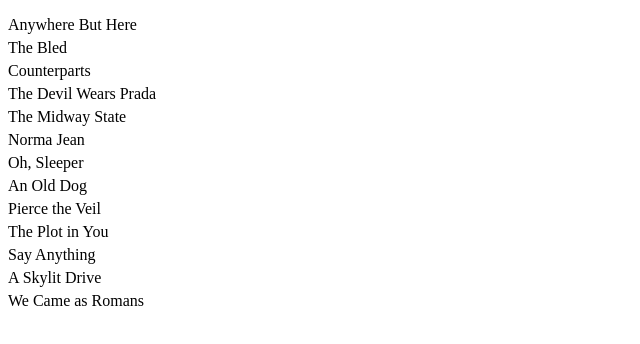
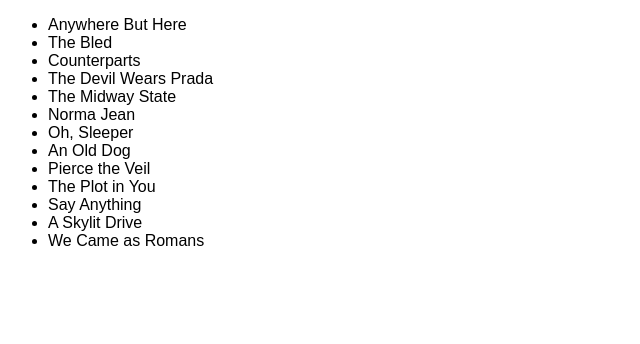
Before and after one commit to acciojob/sorting-articles-Ishikaverma2317, a website: page main.html in a window 1280 px wide. Shown: the whole page, without its empty margins (0-640 px from the left). Drawn offline with Linux system fonts and the light colour scheme.

Commit message:
created a submission

```diff
--- a/styles.css
+++ b/styles.css
@@ -1,9 +1,3 @@
-/* CSS optional hai, bas formatting ke liye */
-#band {
-  list-style-type: none;
-  padding: 0;
+body {
+  font-family: Arial, sans-serif;
 }
-#band li {
-  font-size: 16px;
-  margin: 5px 0;
-}
```
